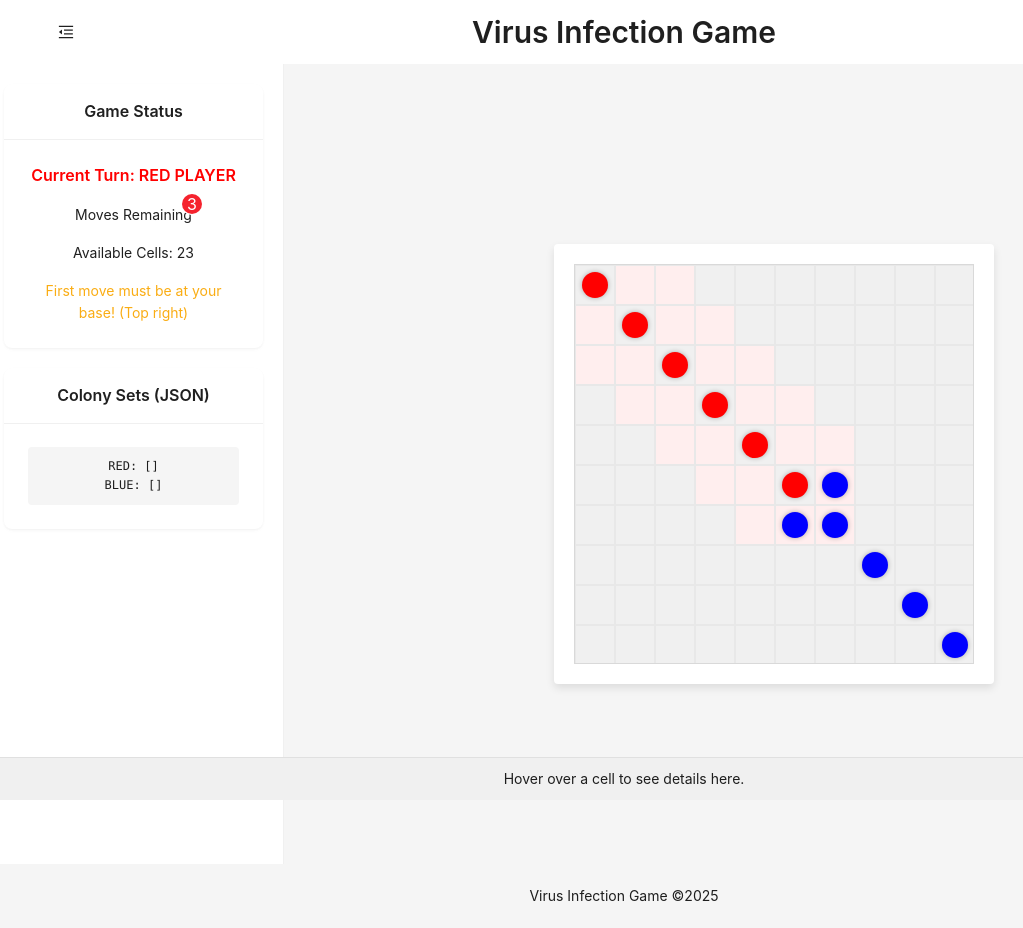
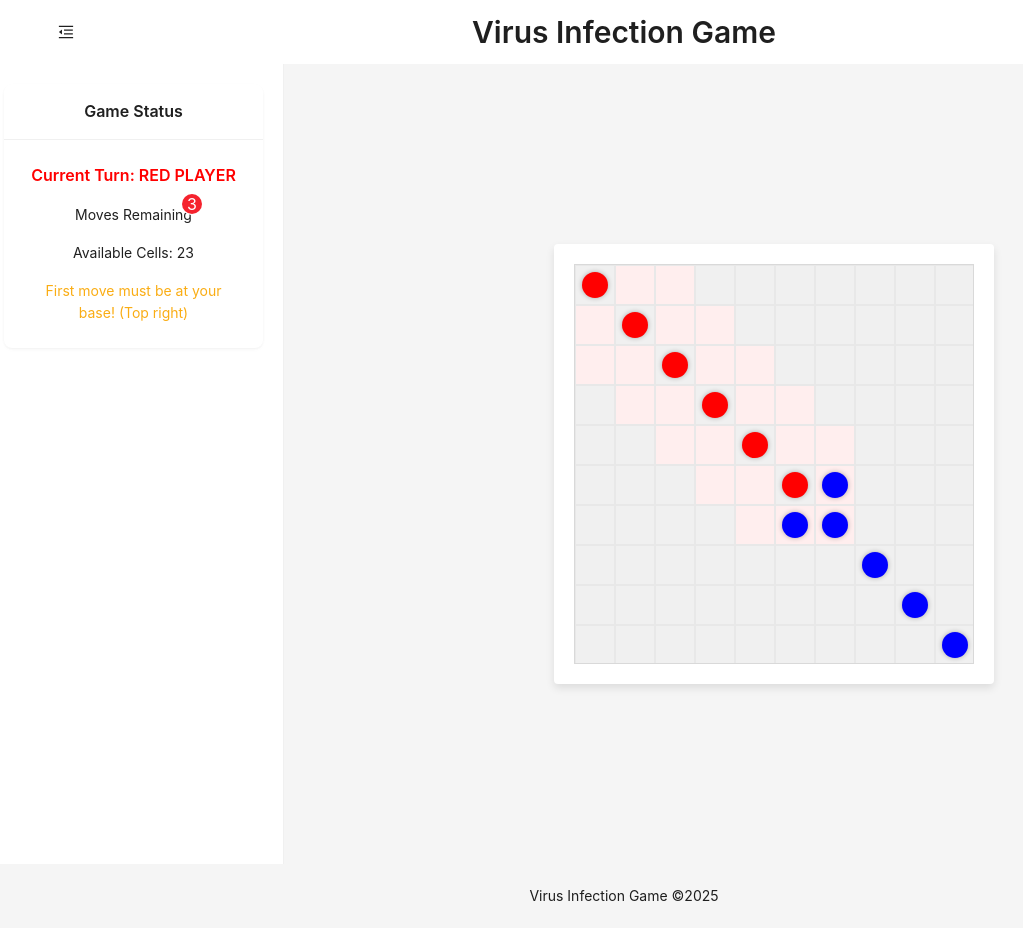
Before and after one commit to nik-lubavin/Infection_game, a React (Create React App) app: page / in a window 1280 px wide. Shown: the whole page, without its empty margins (16-1039 px from the left). Built offline with nearby package versions, Linux system fonts and the light colour scheme.

Commit message:
debug ui elements removed

```diff
--- a/src/components/BoardComponent.tsx
+++ b/src/components/BoardComponent.tsx
@@ -17,7 +17,6 @@ export interface BoardComponentProps {
   onCellClick: (cell: ICell) => void;
   board: Board;
   availableCellCodes: string[];
-  setOutputText: React.Dispatch<React.SetStateAction<string>>;
 }
 
 const BoardComponent: React.FC<BoardComponentProps> = ({
@@ -25,7 +24,6 @@ const BoardComponent: React.FC<BoardComponentProps> = ({
   board,
   availableCellCodes,
   onCellClick,
-  setOutputText,
 }) => {
   const gameState = useAppSelector((state) => state.game);
 
@@ -46,7 +44,6 @@ const BoardComponent: React.FC<BoardComponentProps> = ({
                 cell={cell}
                 onCellClick={onCellClick}
                 isAvailable={isAvailable}
-                setOutputText={setOutputText}
                 currentTurn={currentTurn}
                 cellType={cellType}
                 colonySet={colonySet}
--- a/src/components/CellComponent.tsx
+++ b/src/components/CellComponent.tsx
@@ -10,7 +10,6 @@ interface CellProps {
   currentTurn: PlayerType;
   onCellClick?: (cell: ICell) => void;
   isAvailable: boolean;
-  setOutputText: React.Dispatch<React.SetStateAction<string>>;
   colonySet: ColonySet | null;
   cellType: CellType | null;
 }
@@ -21,7 +20,6 @@ const CellComponent: React.FC<CellProps> = (props: CellProps) => {
     onCellClick: onClick,
     isAvailable,
     currentTurn,
-    setOutputText,
     colonySet,
     cellType,
   } = props;
@@ -118,24 +116,10 @@ const CellComponent: React.FC<CellProps> = (props: CellProps) => {
 
   const handleMouseEnter = () => {
     setIsHovered(true);
-    const cellData = {
-      cellCode: cell.code,
-      cellType,
-      isAvailable,
-      colonySet: colonySet
-        ? {
-            activated: colonySet.activated,
-            id: colonySet.id,
-            cellsLength: colonySet?.getCellCodes().length,
-          }
-        : null,
-    };
-    setOutputText(JSON.stringify(cellData, null, 2));
   };
 
   const handleMouseLeave = () => {
     setIsHovered(false);
-    setOutputText("");
   };
 
   const handleClick = () => {
--- a/src/components/Sidebar.tsx
+++ b/src/components/Sidebar.tsx
@@ -8,8 +8,6 @@ interface SidebarProps {
   currentPlayer: PlayerType;
   movesLeft: number;
   availableCellCodes: string[];
-  redColonySets: any[];
-  blueColonySets: any[];
   collapsed: boolean;
 }
 
@@ -17,8 +15,6 @@ const Sidebar: React.FC<SidebarProps> = ({
   currentPlayer,
   movesLeft,
   availableCellCodes,
-  redColonySets,
-  blueColonySets,
   collapsed,
 }) => {
   const [width, setWidth] = useState(300);
@@ -132,39 +128,6 @@ const Sidebar: React.FC<SidebarProps> = ({
               </Row>
             )}
           </Card>
-
-          <Card title="Colony Sets (JSON)" bordered={false}>
-            <div
-              style={{
-                backgroundColor: "#f5f5f5",
-                padding: "10px",
-                borderRadius: "4px",
-                maxHeight: "400px",
-                overflow: "auto",
-                fontSize: "12px",
-                fontFamily: "monospace",
-              }}
-            >
-              <pre
-                style={{
-                  margin: 0,
-                  whiteSpace: "pre-wrap",
-                  wordBreak: "break-word",
-                }}
-              >
-                RED: {JSON.stringify(redColonySets, null, 2)}
-              </pre>
-              <pre
-                style={{
-                  margin: 0,
-                  whiteSpace: "pre-wrap",
-                  wordBreak: "break-word",
-                }}
-              >
-                BLUE: {JSON.stringify(blueColonySets, null, 2)}
-              </pre>
-            </div>
-          </Card>
         </>
       )}
 
--- a/src/contexts/GameContext.tsx
+++ b/src/contexts/GameContext.tsx
@@ -9,8 +9,6 @@ import React, {
 interface SecondaryContextType {
   sidebarCollapsed: boolean;
   setSidebarCollapsed: (collapsed: boolean) => void;
-  outputText: string;
-  setOutputText: React.Dispatch<React.SetStateAction<string>>;
 }
 
 const GameContext = createContext<SecondaryContextType | undefined>(undefined);
@@ -21,13 +19,10 @@ interface GameProviderProps {
 
 export const GameProvider: React.FC<GameProviderProps> = ({ children }) => {
   const [sidebarCollapsed, setSidebarCollapsed] = useState(false);
-  const [outputText, setOutputText] = useState("");
 
   const value = {
     sidebarCollapsed,
     setSidebarCollapsed,
-    outputText,
-    setOutputText,
   };
 
   return <GameContext.Provider value={value}>{children}</GameContext.Provider>;
--- a/src/pages/HomePage.tsx
+++ b/src/pages/HomePage.tsx
@@ -12,26 +12,12 @@ const { Header, Content, Footer } = Layout;
 const { Title } = Typography;
 
 const HomePage: React.FC = () => {
-  const { sidebarCollapsed, setSidebarCollapsed, outputText, setOutputText } =
-    useGameContext();
+  const { sidebarCollapsed, setSidebarCollapsed } = useGameContext();
 
   const { board, currentPlayer, movesLeft, onCellClick } = useVirusGame();
-  const { redColonySets, blueColonySets, availableCellCodes } = useAppSelector(
+  const { availableCellCodes } = useAppSelector(
     (state) => state.game
   );
-
-  // Transform colony data for UI
-  const redColoniesData = redColonySets.map((colonySet, index) => ({
-    id: index,
-    activated: colonySet.activated,
-    cellsCodes: colonySet.getCellCodes(),
-  }));
-
-  const blueColoniesData = blueColonySets.map((colonySet, index) => ({
-    id: index,
-    activated: colonySet.activated,
-    cellsCodes: colonySet.getCellCodes(),
-  }));
 
   // Calculate exact dimensions based on cell size and grid size
   const gridWidth = CELL_SIZE * GRID_SIZE;
@@ -74,8 +60,6 @@ const HomePage: React.FC = () => {
           currentPlayer={currentPlayer}
           movesLeft={movesLeft}
           availableCellCodes={availableCellCodes}
-          redColonySets={redColoniesData}
-          blueColonySets={blueColoniesData}
           collapsed={sidebarCollapsed}
         />
         <Content
@@ -108,31 +92,10 @@ const HomePage: React.FC = () => {
               onCellClick={onCellClick}
               board={board}
               availableCellCodes={availableCellCodes}
-              setOutputText={setOutputText}
             />
           </div>
         </Content>
       </Layout>
-      <div
-        style={{
-          width: "100%",
-          textAlign: "center",
-          whiteSpace: "pre-wrap",
-          wordWrap: "break-word",
-          padding: "10px",
-          backgroundColor: "#f0f0f0",
-          borderTop: "1px solid #e0e0e0",
-          position: "fixed",
-          bottom: 0,
-          left: 0,
-          right: 0,
-          zIndex: 1000,
-        }}
-      >
-        <Typography.Text>
-          {outputText || "Hover over a cell to see details here."}
-        </Typography.Text>
-      </div>
       <Footer style={{ textAlign: "center" }}>
         Virus Infection Game ©{new Date().getFullYear()}
       </Footer>
```
